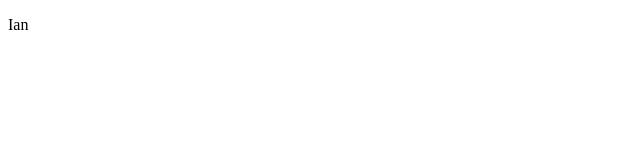
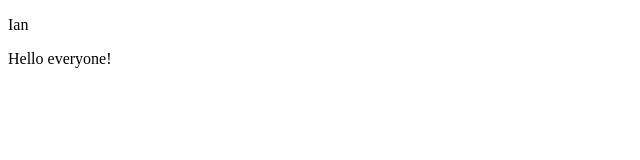
Before and after one commit to zainabsiddiqui/rate-my-oakland, a plain HTML site: page index.html in a window 1280 px wide. Shown: the full height of the page, 0-640 px from the left. Drawn offline with Linux system fonts and the light colour scheme.

Commit message:
testing for github

```diff
--- a/index.html
+++ b/index.html
@@ -1,13 +1,16 @@
 <!DOCTYPE html>
 <html>
-  <head>
+
+<head>
     <title></title>
-  </head>
+</head>
+
 <body>
-<p>Ian</p>
+    <p>Ian</p>
 
-
+    <p>Hello everyone! </p>
 
 
 </body>
+
 </html>
```
